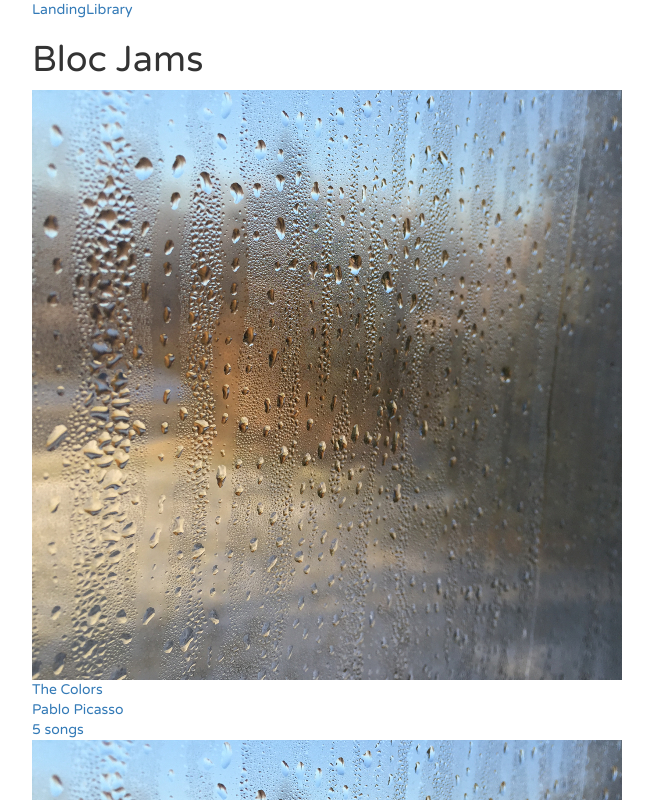
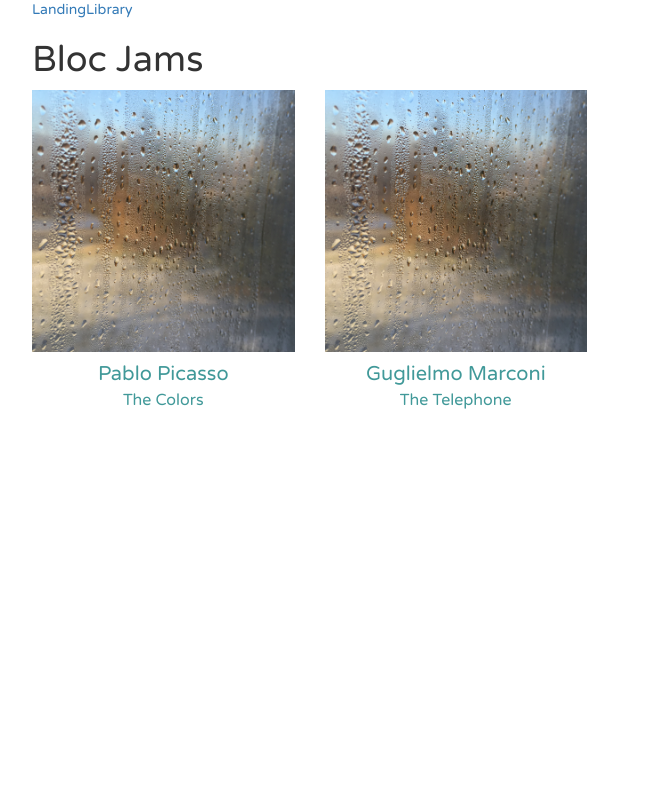
Before and after one commit to kel-gar/bloc-jams-react, a React (Create React App) app: page /library in a window 1280 px wide. Shown: the top 800 px of the page, without its empty margins (38-691 px from the left). Built offline with nearby package versions, Linux system fonts and the light colour scheme.

Commit message:
style library page

```diff
--- a/src/App.js
+++ b/src/App.js
@@ -11,7 +11,7 @@ class App extends Component {
     return (
       <Grid>
         <Row className="show-grid">
-          <Col md={12}>
+          <Col xs={12}>
             <header>
               <nav>
                 <Link to='/'>Landing</Link>
@@ -20,7 +20,7 @@ class App extends Component {
               <h1>Bloc Jams</h1>
             </header>
           </Col>
-          <Col md={12}>
+          <Col xs={12}>
             <main>
               <Route exact path="/" component={Landing} />
               <Route path="/library" component={Library} />
--- a/src/components/Library.js
+++ b/src/components/Library.js
@@ -1,6 +1,8 @@
 import React, { Component } from 'react';
 import { Link } from 'react-router-dom';
+import { Row, Col, Image } from 'react-bootstrap';
 import albumData from './../data/albums.js';
+import '.././styles/Library.css';
 
 class Library extends Component {
   constructor(props) {
@@ -10,18 +12,19 @@ class Library extends Component {
 
    render() {
     return (
-      <section className='library'>
+      <Row className="library show-grid">
         {
           this.state.albums.map( (album, index) =>
-            <Link to={`/album/${album.slug}`} key={index}>
-              <img src={album.albumCover} alt={album.title} />
-              <div>{album.title}</div>
-              <div>{album.artist}</div>
-              <div>{album.songs.length} songs</div>
-            </Link>
+            <Col xs={12} sm={4} md={3} key={index} className="library-album-section">
+              <Link to={`/album/${album.slug}`} className="library-album-info">
+                <Image responsive src={album.albumCover} alt={album.title} />
+                <div className="library-album-artist">{album.artist}</div>
+                <div>{album.title}</div>
+              </Link>
+            </Col>
           )
         }
-      </section>
+      </Row>
      );
    }
  }
--- /dev/null
+++ b/src/styles/Library.css
@@ -0,0 +1,23 @@
+.library-album-section {
+  padding-bottom: 1rem;
+}
+
+.library-album-info {
+  text-align: center;
+  font-size: 1rem;
+  color: rgb(65, 153, 153);
+}
+
+a:hover.library-album-info {
+  text-decoration: none;
+  color: rgb(46, 19, 46);
+}
+
+.img-responsive {
+  margin: 0 auto;
+}
+
+.library-album-artist {
+  font-size: 1.25rem;
+  padding-top: .5rem;
+}
```
